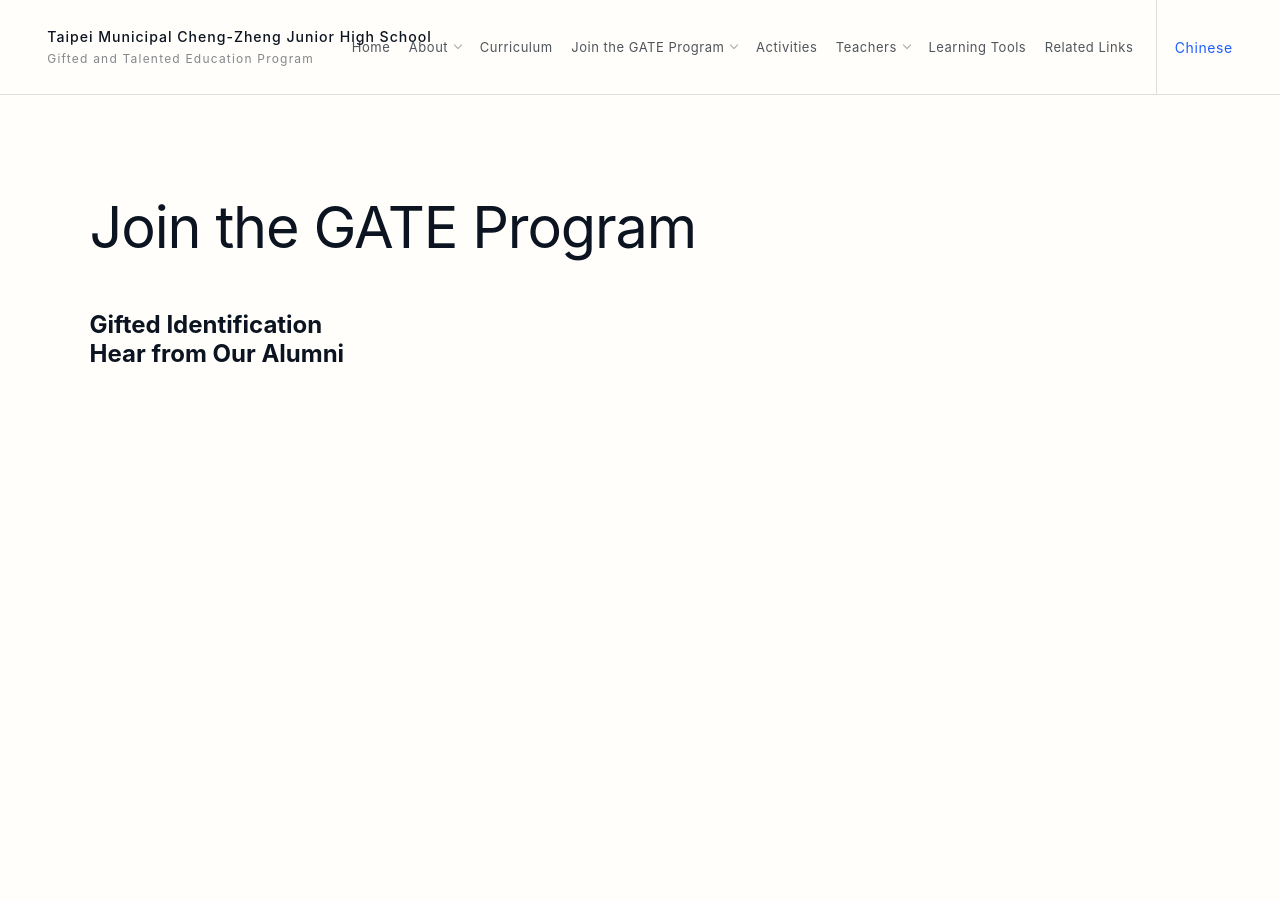
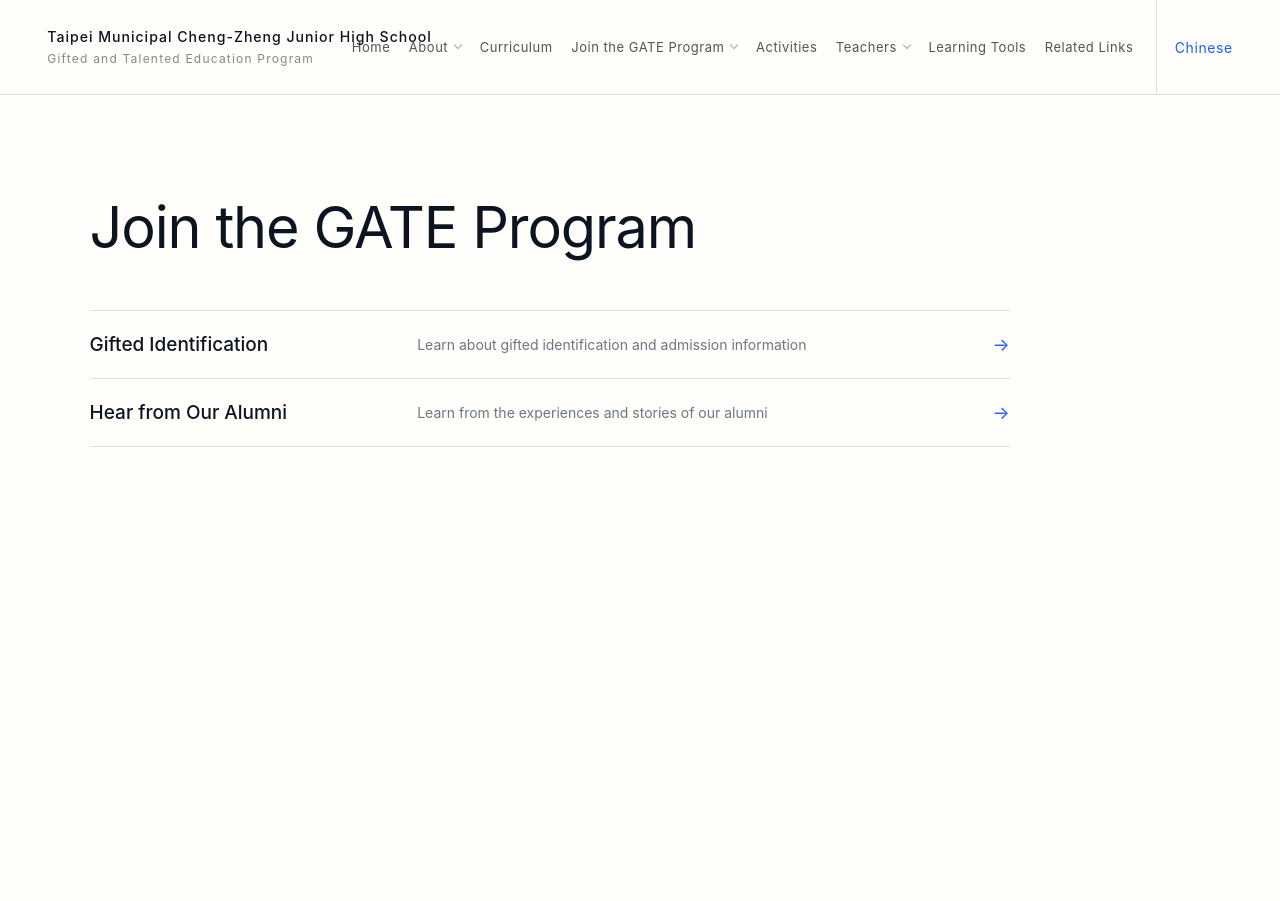
Before and after one commit to gateczjh/gateczjh.github.io, a Jekyll site: the page built from en/join.html, in a window 1280 px wide. Built offline with Jekyll 4.4.1, drawn with Linux system fonts in a browser that asks for light colours.

Commit message:
20260927-1948

```diff
--- a/en/join.html
+++ b/en/join.html
@@ -4,17 +4,40 @@ title: Join the GATE Program
 ---
 
 <main class="page-shell">
+
   <div class="page-title-block">
-    <h1 class="page-title">Join the GATE Program</h1>
+
+    <h1 class="page-title">
+      Join the GATE Program
+    </h1>
+
   </div>
 
-  <div class="link-grid">
-    <a class="link-card" href="{{ '/en/join/identification.html' | relative_url }}">
-      <h2>Gifted Identification</h2>
+
+  <div class="resource-list">
+
+    <a
+      class="resource-link"
+      href="{{ '/en/join/identification.html' | relative_url }}"
+    >
+      <span class="resource-name">Gifted Identification</span>
+      <span class="resource-desc">
+        Learn about gifted identification and admission information
+      </span>
+      <span class="resource-arrow">→</span>
     </a>
 
-    <a class="link-card" href="{{ '/en/join/alumni.html' | relative_url }}">
-      <h2>Hear from Our Alumni</h2>
+    <a
+      class="resource-link"
+      href="{{ '/en/join/alumni.html' | relative_url }}"
+    >
+      <span class="resource-name">Hear from Our Alumni</span>
+      <span class="resource-desc">
+        Learn from the experiences and stories of our alumni
+      </span>
+      <span class="resource-arrow">→</span>
     </a>
+
   </div>
+
 </main>
```
Also changed, not shown: zh/join.html (+33 -7 lines).
